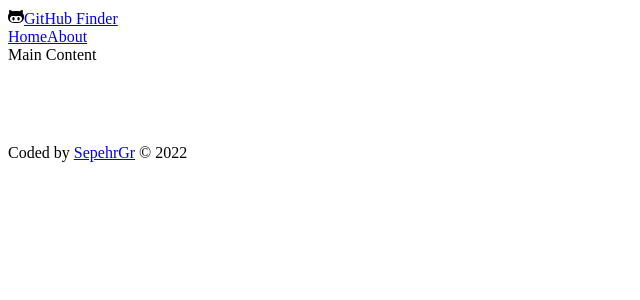
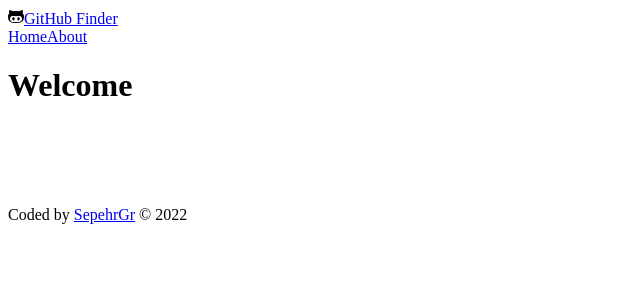
Before and after one commit to SepehrGR7/github-finder, a React (Create React App) app: page / in a window 1280 px wide. Shown: the top 300 px of the page, without its empty margins (0-640 px from the left). Built offline with nearby package versions, Linux system fonts and the light colour scheme.

Commit message:
add pages

```diff
--- a/src/App.js
+++ b/src/App.js
@@ -1,4 +1,8 @@
 import { Routes, Route } from 'react-router-dom'
+
+import Home from './pages/Home'
+import About from './pages/About'
+import NotFound from './pages/NotFound'
 import Navbar from './components/layout/Navbar'
 import Footer from './components/layout/Footer'
 
@@ -6,7 +10,14 @@ function App() {
   return (
     <div className='flex flex-col justify-between h-screen align-center'>
       <Navbar title='GitHub Finder' />
-      <main>Main Content</main>
+      <main className='container px-5 pb-12 mx-auto'>
+        <Routes>
+          <Route path='/' element={<Home />} />
+          <Route path='/about' element={<About />} />
+          <Route path='/notfound' element={<NotFound />} />
+          <Route path='/*' element={<NotFound />} />
+        </Routes>
+      </main>
       <Footer />
     </div>
   )
```
